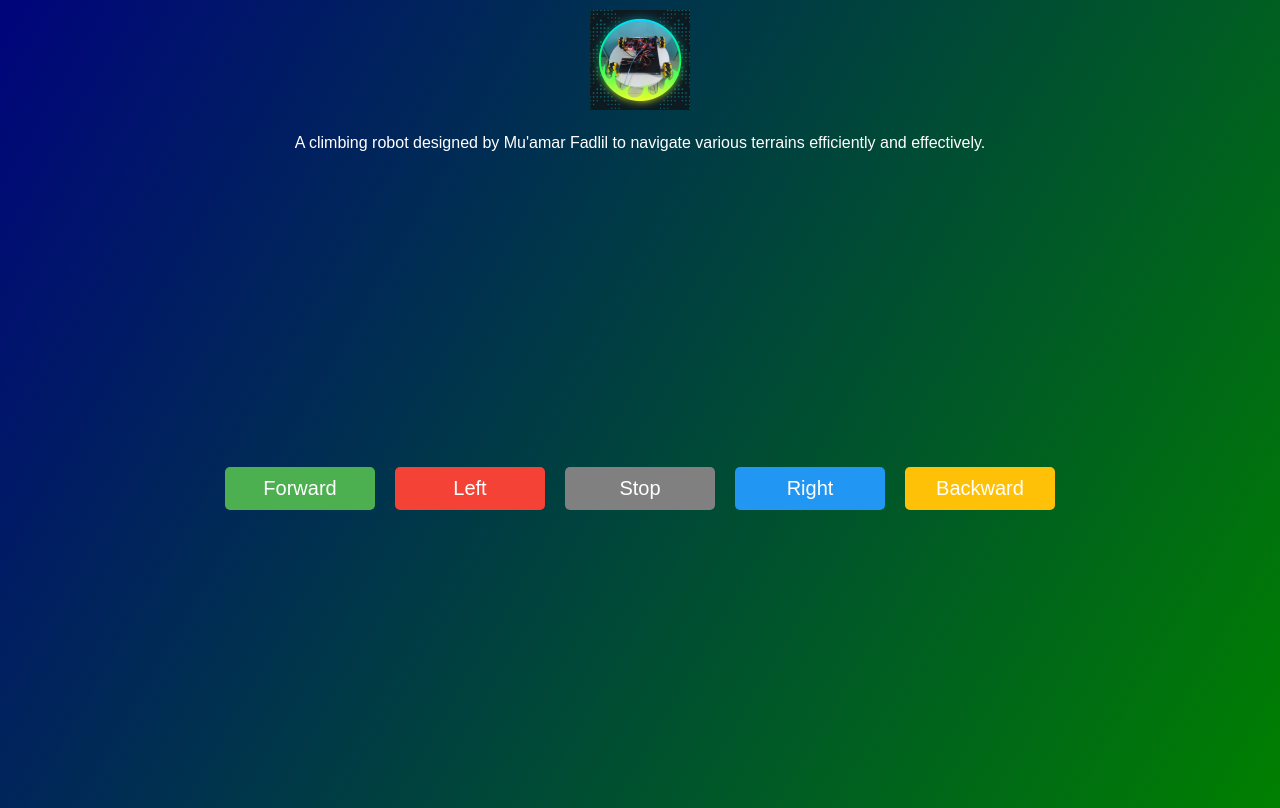
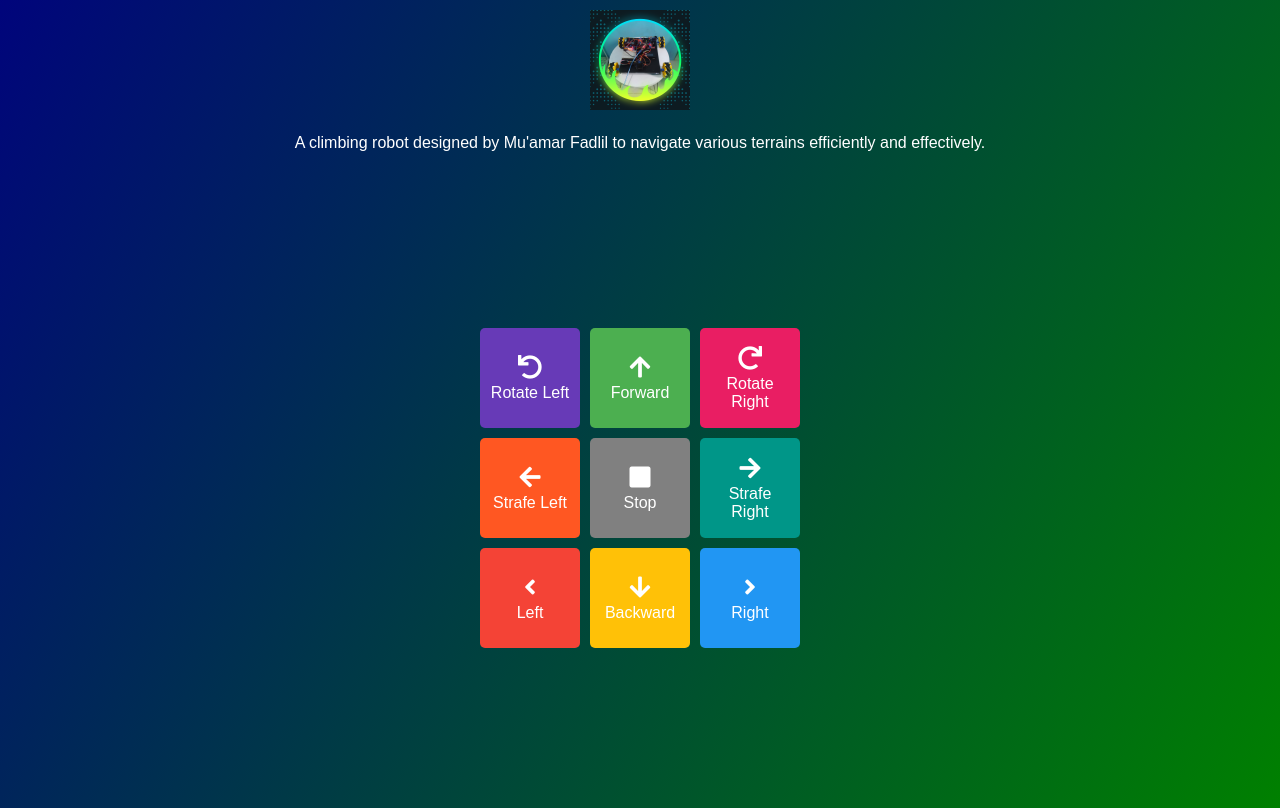
Before and after one commit to muamarfadlil/climbing-robot-control, a plain HTML site: page index.html in a window 1280 px wide. Shown: the part 108-916 px from the top of the page. Drawn offline with Linux system fonts and the light colour scheme.

Commit message:
update buttom position of the control

```diff
--- a/index.html
+++ b/index.html
@@ -9,7 +9,7 @@
         padding: 0;
         text-align: center;
         background: linear-gradient(120deg, #000080, #008000);
-        color: #ffffff; /* Ubah warna teks menjadi putih */
+        color: #ffffff;
       }
       h1 {
         margin-top: 50px;
@@ -22,38 +22,54 @@
         height: 80vh;
       }
       .buttons {
-        display: flex;
-        flex-wrap: wrap;
-        justify-content: center;
+        display: grid;
+        grid-template-columns: repeat(3, 1fr);
+        grid-gap: 10px;
       }
       button {
-        font-size: 20px;
-        padding: 10px 20px;
-        margin: 10px;
+        font-size: 16px;
+        padding: 10px;
         border: none;
         cursor: pointer;
         border-radius: 5px;
-        width: 150px;
+        width: 100px;
+        height: 100px;
+        display: flex;
+        flex-direction: column;
+        justify-content: center;
+        align-items: center;
+        color: white;
       }
       .forward {
         background-color: #4caf50;
-        color: white;
       }
       .left {
         background-color: #f44336;
-        color: white;
       }
       .stop {
         background-color: #808080;
-        color: white;
       }
       .right {
         background-color: #2196f3;
-        color: white;
       }
       .backward {
         background-color: #ffc107;
-        color: white;
+      }
+      .rotate-left {
+        background-color: #673ab7;
+      }
+      .rotate-right {
+        background-color: #e91e63;
+      }
+      .strafe-left {
+        background-color: #ff5722;
+      }
+      .strafe-right {
+        background-color: #009688;
+      }
+      i {
+        font-size: 24px;
+        margin-bottom: 5px;
       }
     </style>
   </head>
@@ -70,19 +86,48 @@
     </p>
     <div class="container">
       <div class="buttons">
-        <button class="forward" onclick="move('forward')">Forward</button>
-        <br />
-        <button class="left" onclick="move('left')">Left</button>
-        <button class="stop" onclick="move('stop')">Stop</button>
-        <button class="right" onclick="move('right')">Right</button>
-        <br />
-        <button class="backward" onclick="move('backward')">Backward</button>
+        <button class="rotate-left" onclick="move('rotate-left')">
+          <i class="fa fa-undo"></i>
+          Rotate Left
+        </button>
+        <button class="forward" onclick="move('forward')">
+          <i class="fa fa-arrow-up"></i>
+          Forward
+        </button>
+        <button class="rotate-right" onclick="move('rotate-right')">
+          <i class="fa fa-redo"></i>
+          Rotate Right
+        </button>
+        <button class="strafe-left" onclick="move('strafe-left')">
+          <i class="fa fa-arrow-left"></i>
+          Strafe Left
+        </button>
+        <button class="stop" onclick="move('stop')">
+          <i class="fa fa-stop"></i>
+          Stop
+        </button>
+        <button class="strafe-right" onclick="move('strafe-right')">
+          <i class="fa fa-arrow-right"></i>
+          Strafe Right
+        </button>
+        <button class="left" onclick="move('left')">
+          <i class="fa fa-angle-left"></i>
+          Left
+        </button>
+        <button class="backward" onclick="move('backward')">
+          <i class="fa fa-arrow-down"></i>
+          Backward
+        </button>
+        <button class="right" onclick="move('right')">
+          <i class="fa fa-angle-right"></i>
+          Right
+        </button>
       </div>
     </div>
 
     <script>
       function move(direction) {
-        fetch("http://muamarfadlil.my.id/" + direction)
+        fetch("http://192.168.202.12/" + direction)
           .then((response) => {
             if (!response.ok) {
               throw new Error("Network response was not ok");
@@ -97,5 +142,9 @@
           });
       }
     </script>
+    <link
+      rel="stylesheet"
+      href="https://cdnjs.cloudflare.com/ajax/libs/font-awesome/5.15.4/css/all.min.css"
+    />
   </body>
 </html>
```
